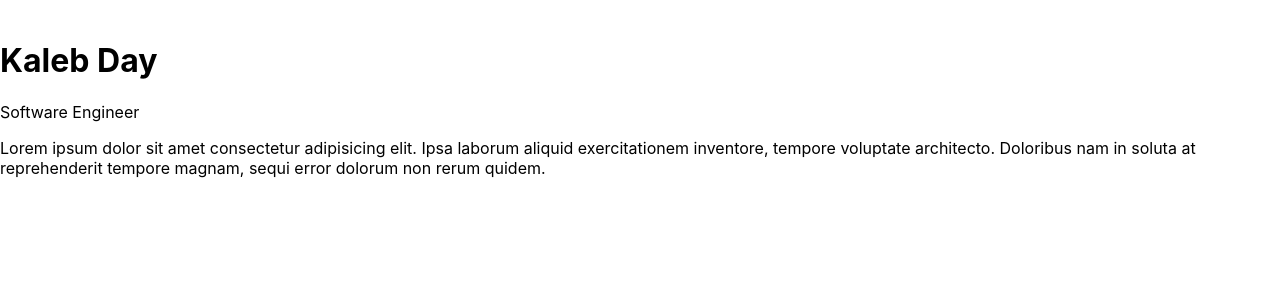
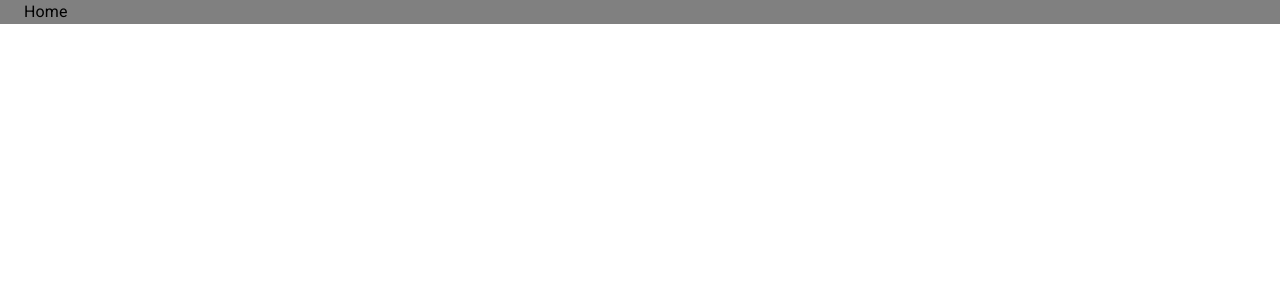
Before and after one commit to YugenFox/kaleb-day-portfolio-react, a React (Create React App) app: page / in a window 1280 px wide. Shown: the top 300 px of the page. Built offline with nearby package versions, Linux system fonts and the light colour scheme.

Commit message:
Added MUI & React Router

```diff
--- a/package.json
+++ b/package.json
@@ -3,11 +3,16 @@
   "version": "0.1.0",
   "private": true,
   "dependencies": {
+    "@emotion/react": "^11.10.6",
+    "@emotion/styled": "^11.10.6",
+    "@mui/icons-material": "^5.11.16",
+    "@mui/material": "^5.12.1",
     "@testing-library/jest-dom": "^5.16.5",
     "@testing-library/react": "^13.4.0",
     "@testing-library/user-event": "^13.5.0",
     "react": "^18.2.0",
     "react-dom": "^18.2.0",
+    "react-router-dom": "^6.10.0",
     "react-scripts": "5.0.1",
     "web-vitals": "^2.1.4"
   },
--- a/public/index.html
+++ b/public/index.html
@@ -10,6 +10,10 @@
       content="Web site created using create-react-app"
     />
     <link rel="apple-touch-icon" href="%PUBLIC_URL%/logo192.png" />
+    <link
+      rel="stylesheet"
+      href="https://fonts.googleapis.com/css?family=Roboto:300,400,500,700&display=swap"
+    />
 
     <link rel="manifest" href="%PUBLIC_URL%/manifest.json" />
 
@@ -18,6 +22,5 @@
   <body>
     <noscript>You need to enable JavaScript to run this app.</noscript>
     <div id="root"></div>
-
   </body>
 </html>
--- a/src/App.js
+++ b/src/App.js
@@ -1,12 +1,18 @@
-import Header from "./Components/Header"
-import About from "./Components/About"
+import "./App.css";
+import { BrowserRouter, Routes, Route } from "react-router-dom";
+import Home from "./pages/Home";
+
+import Header from "./Components/Header";
+import About from "./Components/About";
 
 function App() {
   return (
-    <div className="App">
-      <Header />
-      <About />
-    </div>
+    <BrowserRouter>
+    {/* <SearchAppBar /> */}
+      <Routes>
+        <Route path="/" element={<Home />}/>
+      </Routes>
+    </BrowserRouter>
   );
 }
 
--- a/src/index.css
+++ b/src/index.css
@@ -1,4 +1,11 @@
-body {
+*{
+  margin: 0;
+  padding: 0;
+  box-sizing: border-box;
+  font-family: "Roboto";
+}
+
+/* body {
   margin: 0;
   font-family: -apple-system, BlinkMacSystemFont, 'Segoe UI', 'Roboto', 'Oxygen',
     'Ubuntu', 'Cantarell', 'Fira Sans', 'Droid Sans', 'Helvetica Neue',
@@ -10,4 +17,4 @@ body {
 code {
   font-family: source-code-pro, Menlo, Monaco, Consolas, 'Courier New',
     monospace;
-}
+} */
--- /dev/null
+++ b/src/pages/Home.js
@@ -0,0 +1,12 @@
+import Container from '@mui/material/Container'
+import Typography from '@mui/material/Typography'
+const Home = () => {
+  return (
+    <>
+    <Container maxWidth="false" sx={{backgroundColor: "grey"}}>
+      <Typography variant="body1" color="initial">Home</Typography>
+    </Container>
+    </>
+  )
+}
+export default Home
```
Also changed, not shown: src/App.css (added), 1 other file (tests, documents, lock files or other folders).
